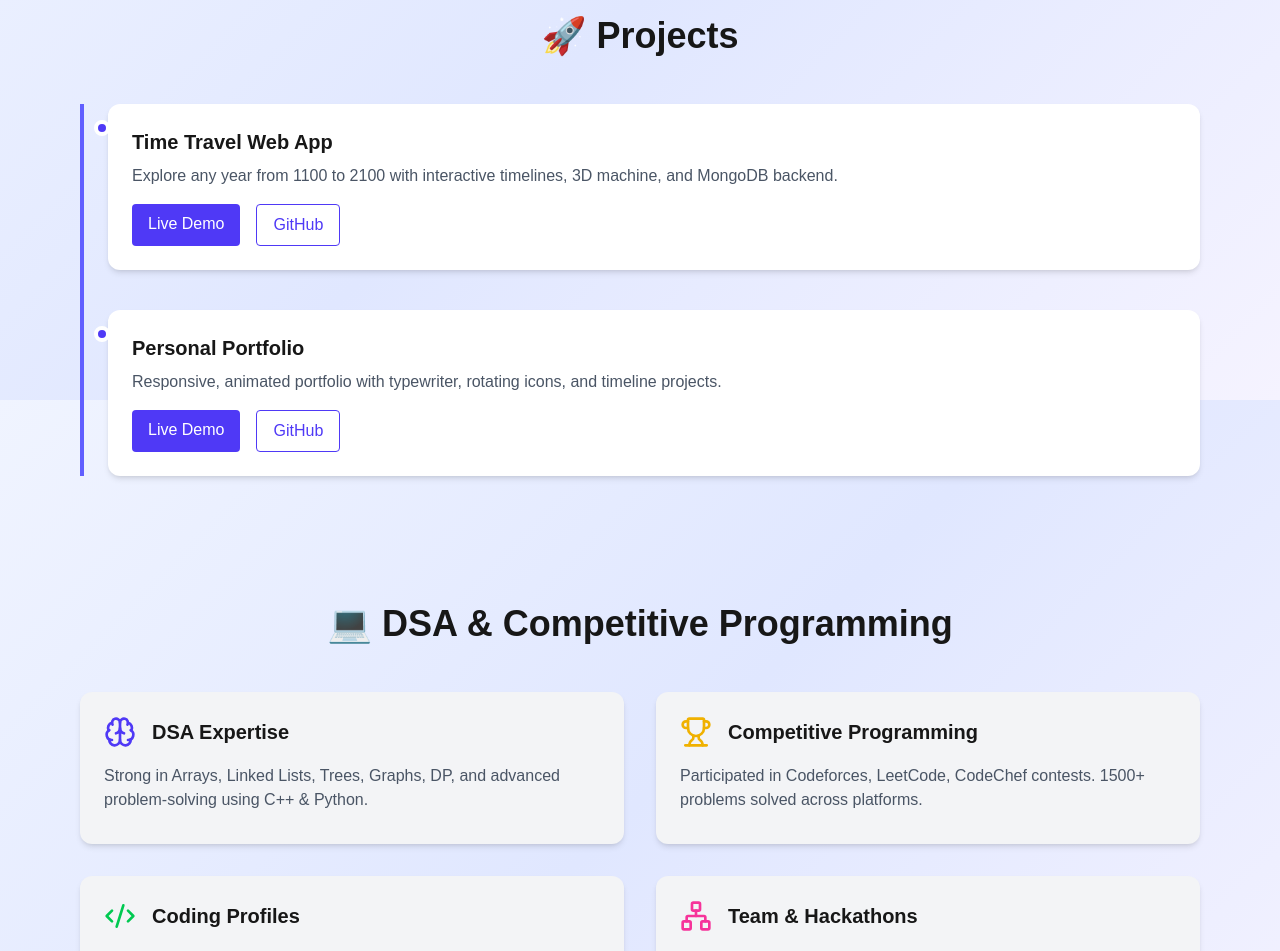
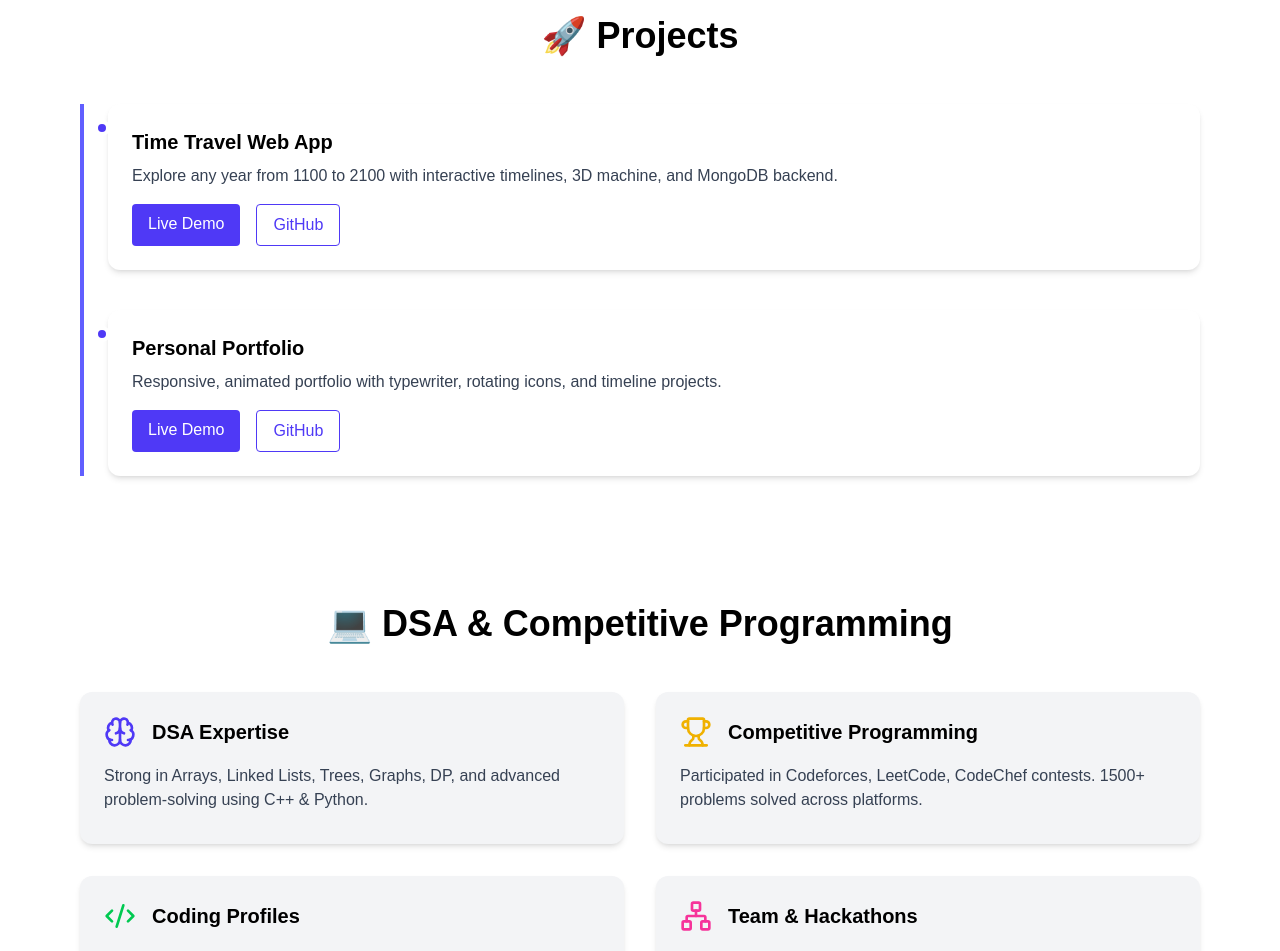
Before and after one commit to omni-ar/portfolio, a Next.js app: page / in a window 1280 px wide. Shown: the part 2000-2951 px from the top of the page. Built offline with nearby package versions, Linux system fonts and the light colour scheme.

Commit message:
Fixed the domain name and other links

```diff
--- a/app/globals.css
+++ b/app/globals.css
@@ -14,13 +14,7 @@
   --font-mono: var(--font-geist-mono);
 }
 
-@media (prefers-color-scheme: dark) {
-  :root {
-    --background: #0a0a0a;
-    --foreground: #ededed;
-  }
-}
-/* app/globals.css */
+
 
 html,
 body {
@@ -34,7 +28,6 @@ body {
   color: var(--foreground);
   font-family: Arial, Helvetica, sans-serif;
 }
-/* ...existing code... */
 
 .neon-glow {
   box-shadow:
--- a/components/DsaCp.js
+++ b/components/DsaCp.js
@@ -20,9 +20,9 @@ const highlights = [
     icon: <Code2 className="w-8 h-8 text-green-500" />,
     description: "Active profiles on major platforms. Check my performance and submissions below.",
     links: {
-      LeetCode: "https://leetcode.com/arjit-tripathi/",
-      Codeforces: "https://codeforces.com/profile/arjit",
-      GFG: "https://www.geeksforgeeks.org/user/arjit-tripathi/",
+      LeetCode: "https://leetcode.com/u/omni2003/",
+      Codechef: "https://www.codechef.com/users/arjittripathi",
+      HackerRank: "https://www.hackerrank.com/profile/arjittripathi311",
     },
   },
   {
@@ -34,9 +34,9 @@ const highlights = [
 
 export default function DsaCp() {
   return (
-    <section id="dsacp" className="py-16 dark:bg-gray-950">
+    <section id="dsacp" className="py-16 bg-white">
       <div className="max-w-6xl mx-auto px-4">
-        <h2 className="text-3xl md:text-4xl font-bold text-center mb-12">
+        <h2 className="text-3xl md:text-4xl font-bold text-center mb-12 text-black">
           💻 DSA & Competitive Programming
         </h2>
         <div className="grid grid-cols-1 md:grid-cols-2 gap-8">
@@ -47,13 +47,13 @@ export default function DsaCp() {
               whileInView={{ opacity: 1, y: 0 }}
               transition={{ duration: 0.5, delay: index * 0.2 }}
               viewport={{ once: true }}
-              className="bg-gray-100 dark:bg-gray-800 p-6 rounded-xl shadow-md hover:shadow-xl transition"
+              className="bg-gray-100 p-6 rounded-xl shadow-md hover:shadow-xl transition"
             >
               <div className="flex items-center gap-4 mb-4">
                 {item.icon}
-                <h3 className="text-xl font-semibold">{item.title}</h3>
+                <h3 className="text-xl font-semibold text-black">{item.title}</h3>
               </div>
-              <p className="text-gray-600 dark:text-gray-300 mb-2">{item.description}</p>
+              <p className="text-gray-700 mb-2">{item.description}</p>
               {item.links && (
                 <div className="flex gap-4 mt-2 flex-wrap">
                   {Object.entries(item.links).map(([name, link]) => (
--- a/components/Projects.js
+++ b/components/Projects.js
@@ -12,15 +12,15 @@ const projects = [
     title: "Personal Portfolio",
     description: "Responsive, animated portfolio with typewriter, rotating icons, and timeline projects.",
     github: "https://github.com/omni-ar/portfolio",
-    live: "https://portfolio-sage-two-16.vercel.app/",
+    live: "https://arjittripathi.vercel.app/",
   },
 ];
 
 export default function Projects() {
   return (
-    <section id="projects" className="py-16 dark:bg-gray-900">
+    <section id="projects" className="py-16 bg-white">
       <div className="max-w-6xl mx-auto px-4">
-        <h2 className="text-3xl md:text-4xl font-bold text-center mb-12">🚀 Projects</h2>
+        <h2 className="text-3xl md:text-4xl font-bold text-center mb-12 text-black">🚀 Projects</h2>
         <div className="space-y-10 relative border-l-4 border-indigo-500">
           {projects.map((project, index) => (
             <motion.div
@@ -29,11 +29,11 @@ export default function Projects() {
               whileInView={{ opacity: 1, x: 0 }}
               transition={{ duration: 0.5, delay: index * 0.2 }}
               viewport={{ once: true }}
-              className="ml-6 relative bg-white dark:bg-gray-800 p-6 rounded-xl shadow-md hover:scale-105 transition-transform duration-300"
+              className="ml-6 relative bg-white p-6 rounded-xl shadow-md hover:scale-105 transition-transform duration-300"
             >
-              <span className="absolute left-[-14px] top-4 w-4 h-4 bg-indigo-600 rounded-full border-4 border-white dark:border-gray-800"></span>
-              <h3 className="text-xl font-semibold mb-2">{project.title}</h3>
-              <p className="text-gray-600 dark:text-gray-300 mb-4">{project.description}</p>
+              <span className="absolute left-[-14px] top-4 w-4 h-4 bg-indigo-600 rounded-full border-4 border-white"></span>
+              <h3 className="text-xl font-semibold mb-2 text-black">{project.title}</h3>
+              <p className="text-gray-700 mb-4">{project.description}</p>
               <div className="flex gap-4">
                 <a
                   href={project.live}
--- a/components/Skills.js
+++ b/components/Skills.js
@@ -22,7 +22,6 @@ const skills = [
   { name: "C++ (DSA)", icon: <Code className="w-10 h-10 text-gray-700" /> },
   { name: "Python (ML Basics)", icon: <Code className="w-10 h-10 text-blue-600" /> },
   { name: "Problem Solving", icon: <Settings className="w-10 h-10 text-orange-600" /> },
-  { name: "Responsive Web Design", icon: <LayoutDashboard className="w-10 h-10 text-pink-500" /> },
 ];
 
 export default function Skills() {
```
Also changed, not shown: 1 other file (tests, documents, lock files or other folders).
